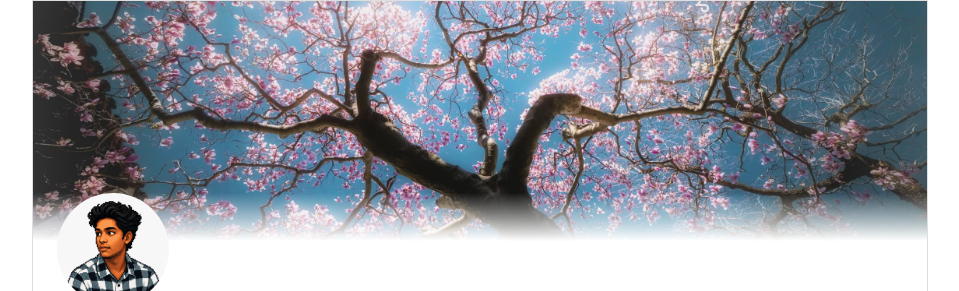
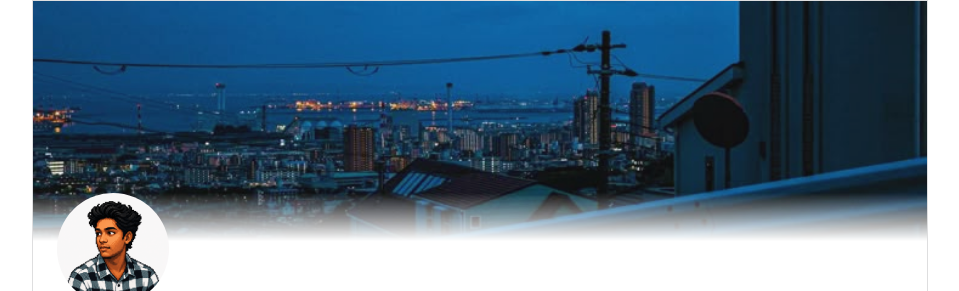
Before and after one commit to KesuboyinaYaswanth/personal-portfolio2, a Next.js app: page / in a window 1280 px wide. Shown: the top 291 px of the page, without its empty margins (160-1119 px from the left). Built offline with nearby package versions, Linux system fonts and the light colour scheme.

Commit message:
bg update

```diff
--- a/components/home/Hero.tsx
+++ b/components/home/Hero.tsx
@@ -17,8 +17,8 @@ const Hero = () => {
 
   // wallpaper sources (from public/wallpapers)
   const wallpapers = [
-    "/wallpapers/013.jpg",
-    "/wallpapers/014.jpg",
+    /*/wallpapers/013.jpg",*/
+    "/wallpapers/016.jpg",
     "/wallpapers/015.jpg",
     /*"/wallpapers/012.jpeg",
     "/wallpapers/01.jpg",
```
Also changed, not shown: public/wallpapers/016.jpg (added).
